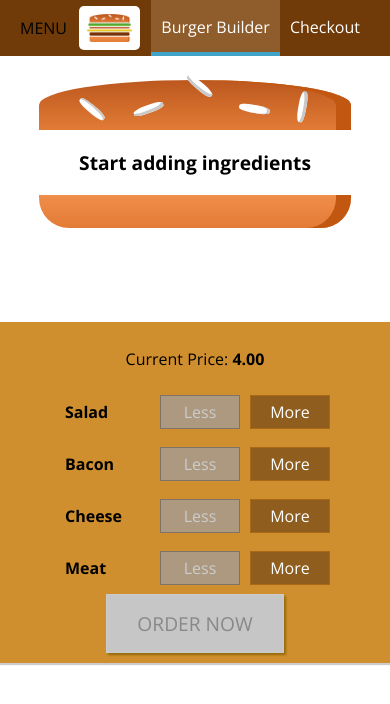
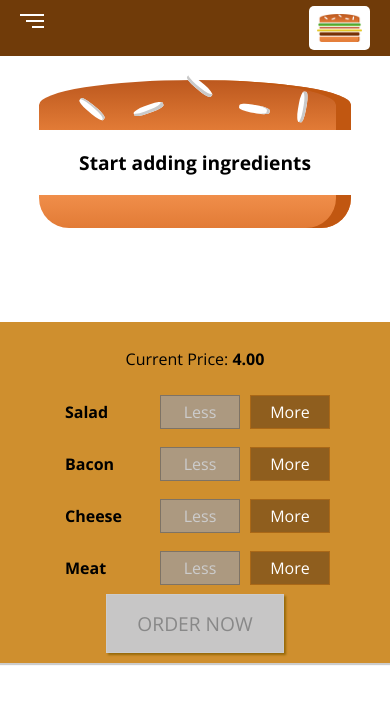
Before and after one commit to JaroslawMejer/react-burger-builder, a React (Create React App) app: page / in a window 390 px wide. Shown: the top 704 px of the page. Built offline with nearby package versions, Linux system fonts and the light colour scheme.

Commit message:
Working on mobile menu

```diff
--- a/src/components/Layout/Layout.js
+++ b/src/components/Layout/Layout.js
@@ -1,15 +1,36 @@
-import React from "react";
+import React, {Component} from "react";
 import Aux from '../../hoc/Auxiliary';
 import styles from './Layout.module.sass';
 import Toolbar from '../Navigation/Toolbar/Toolbar';
+import SideDrawer from '../Navigation/SideDrawer/SideDrawer'
 
-const layout = ( props ) => (
-    <Aux>
-        <Toolbar/>
-        <main className={styles.Content}>
-            {props.children}
-        </main>
-    </Aux>
-);
+class Layout extends Component {
 
-export default layout;
+    state = {
+        showSideDrawer: false
+    }
+
+    sideDrawerClosedHandler = () =>{
+        this.setState({showSideDrawer: false});
+    };
+
+    sideDrawerOpenedHandler = () =>{
+        this.setState({showSideDrawer: true});
+    };
+
+    render () {
+        return(
+            <Aux>
+                <Toolbar open={this.state.showSideDrawer} menuClicked={this.sideDrawerOpenedHandler} />
+                <SideDrawer open={this.state.showSideDrawer} closed={this.sideDrawerClosedHandler} />
+                <main className={styles.Content}>
+                    {this.props.children}
+                </main>
+            </Aux>
+        )
+
+    }
+
+};
+
+export default Layout;
--- a/src/components/Logo/Logo.module.sass
+++ b/src/components/Logo/Logo.module.sass
@@ -1,7 +1,7 @@
 .Logo
   background-color: white
   padding: 8px
-  height: 80%
+  height: 100%
   box-sizing: border-box
   border-radius: 5px
   img
--- a/src/components/Navigation/NavigationItems/NavigationItem/NavigationItem.module.sass
+++ b/src/components/Navigation/NavigationItems/NavigationItem/NavigationItem.module.sass
@@ -1,18 +1,29 @@
 .NavigationItem
-  margin: 0
+  margin: 10px 0
   box-sizing: border-box
-  display: flex
-  height: 100%
-  align-items: center
+  display: block
+  width: 100%
+  @media (min-width: 500px)
+    margin: 0
+    display: flex
+    height: 100%
+    width: auto
+    align-items: center
   a
-    color: white
+    color: #8F5C2C
     text-decoration: none
-    height: 100%
-    padding: 16px 10px
-    border-bottom: 4px solid transparent
+    width: 100%
     box-sizing: border-box
     display: block
+    @media (min-width: 500px)
+      color: white
+      height: 100%
+      width: auto
+      padding: 16px 10px
+      border-bottom: 4px solid transparent
     &:hover, &:active, &.active
-      background-color: #8F5C2C
-      border-bottom: 4px solid #40A4C8
-      color: white
+      color: #40A4C8
+      @media (min-width: 500px)
+        background-color: #8F5C2C
+        border-bottom: 4px solid #40A4C8
+        color: white
--- a/src/components/Navigation/NavigationItems/NavigationItems.module.sass
+++ b/src/components/Navigation/NavigationItems/NavigationItems.module.sass
@@ -2,6 +2,7 @@
   margin: 0
   padding: 0
   list-style: none
-  display: flex
-  align-items: center
   height: 100%
+  @media (min-width: 500px)
+    display: flex
+    align-items: center
--- /dev/null
+++ b/src/components/Navigation/SideDrawer/SideDrawer.js
@@ -0,0 +1,31 @@
+import React from "react";
+
+import Logo from '../../Logo/Logo';
+import NavigationItems from '../NavigationItems/NavigationItems';
+import classes from './SideDrawer.module.sass'
+import Backdrop from '../../UI/Backdrop/Backdrop';
+import Aux from '../../../hoc/Auxiliary'
+
+const sideDrawer = (props) => {
+
+    let attachedClasses = [classes.SideDrawer, props.open ? classes.Open : classes.Close];
+
+
+    return(
+        <Aux>
+            <Backdrop show={props.open} clicked={props.closed} />
+            <div className={attachedClasses.join(' ')}>
+
+                <div className={classes.Logo}>
+                    <Logo/>
+                </div>
+
+                <nav>
+                    <NavigationItems/>
+                </nav>
+            </div>
+        </Aux>
+
+    );
+};
+export default sideDrawer;
--- /dev/null
+++ b/src/components/Navigation/SideDrawer/SideDrawer.module.sass
@@ -0,0 +1,21 @@
+.SideDrawer
+  position: fixed
+  width: 280px
+  max-width: 70%
+  height: 100%
+  left: 0
+  top: 0
+  z-index: 200
+  background-color: white
+  padding: 32px 16px
+  box-sizing: border-box
+  transition: transform .3s ease-out
+  @media (min-width: 500px)
+    display: none
+  &.Open
+    transform: translateX(0)
+  &.Close
+    transform: translateX(-100%)
+  .Logo
+    height: 11%
+    margin-bottom: 32px
--- /dev/null
+++ b/src/components/Navigation/Toolbar/Hamburger/Hamburger.js
@@ -0,0 +1,13 @@
+import React from "react";
+import classes from './Hamburger.module.sass'
+
+
+const hamburger = (props) => (
+    <div onClick={props.burgerClicked} className={[classes.Hamburger, props.visible ? classes.Change : null].join(' ')}>
+        <div className={classes.Bar1}></div>
+        <div className={classes.Bar2}></div>
+        <div className={classes.Bar3}></div>
+    </div>
+);
+
+export default hamburger;
--- /dev/null
+++ b/src/components/Navigation/Toolbar/Hamburger/Hamburger.module.sass
@@ -0,0 +1,25 @@
+.Hamburger
+  display: inline-block
+  cursor: pointer
+  width: 24px
+  overflow: hidden
+  height: 29px
+  z-index: 300
+  position: relative
+.Bar1, .Bar2, .Bar3
+  width: 32px
+  height: 2px
+  background-color: white
+  margin: 0
+  transition: 0.4s
+.Bar2
+  margin: 4px 0
+  transform: translateX(6px)
+.Bar3
+  transform: translateX(12px)
+.Change
+  .Bar2
+    transform: translateX(0px)
+    background-color: #703B09
+  .Bar3
+    transform: translateX(0px)
--- a/src/components/Navigation/Toolbar/Toolbar.js
+++ b/src/components/Navigation/Toolbar/Toolbar.js
@@ -2,12 +2,16 @@ import React from "react";
 import classes from './Toolbar.module.sass';
 import Logo from '../../Logo/Logo';
 import NavigationItems from '../NavigationItems/NavigationItems';
+import Hamburger from './Hamburger/Hamburger';
 
 const toolbar = (props) => (
     <header className={classes.Toolbar}>
-        <div>MENU</div>
-        <Logo />
-        <nav>
+
+        <Hamburger visible={props.open} burgerClicked={props.menuClicked} >MENU</Hamburger>
+        <div className={classes.Logo}>
+            <Logo />
+        </div>
+        <nav className={classes.DesktopOnly}>
             <NavigationItems />
         </nav>
     </header>
--- a/src/components/Navigation/Toolbar/Toolbar.module.sass
+++ b/src/components/Navigation/Toolbar/Toolbar.module.sass
@@ -10,6 +10,10 @@
   align-items: center
   padding: 0 20px
   box-sizing: border-box
-  z-index: 90
   nav
     height: 100%
+  .Logo
+    height: 80%
+  .DesktopOnly
+    @media (max-width: 499px)
+      display: none
```
